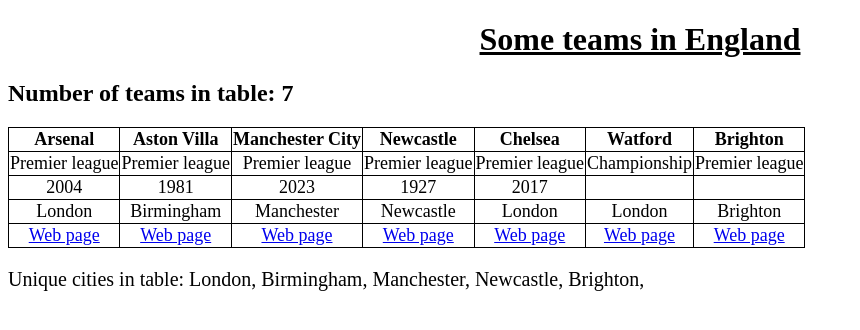
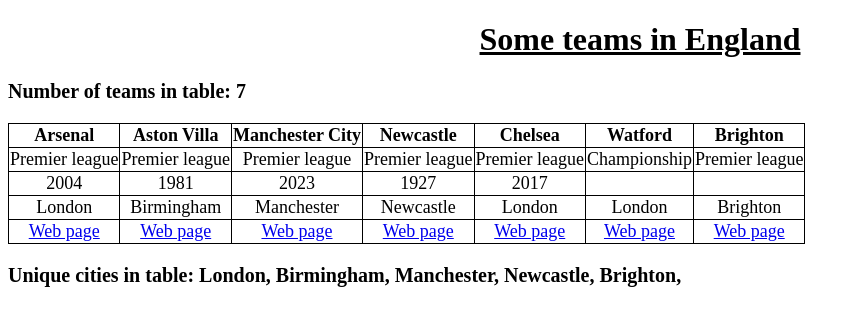
Before and after one commit to gustavhedegard/some-teams, a PHP site: page / in a window 1280 px wide. Shown: the top 330 px of the page, without its empty margins (0-860 px from the left). Run offline with PHP 8.4, Linux system fonts and the light colour scheme.

Commit message:
final commit

```diff
--- a/index.php
+++ b/index.php
@@ -1,6 +1,7 @@
 <?php
 require __DIR__ . "/header.html";
 ?>
+
 <body>
 
   <h1>Some teams in England</h1>
@@ -18,4 +19,5 @@ require __DIR__ . "/cities.php";
 </body>
 <footer>
 </footer>
+
 </html>
--- a/numberOfTeams.php
+++ b/numberOfTeams.php
@@ -6,5 +6,5 @@ $numberOfTeams = count($teams);
 ?>
 
 <article>
-  <h2>Number of teams in table: <?php echo $numberOfTeams ?></h2>
+  <p>Number of teams in table: <?php echo $numberOfTeams ?></p>
 </article>
--- a/style.css
+++ b/style.css
@@ -1,14 +1,19 @@
-*{box-sizing: border-box;}
+* {
+  box-sizing: border-box;
+}
 
-h1, table{
+h1,
+table {
   text-align: center;
 }
 
-h1{
+h1 {
   text-decoration: underline;
 }
 
-table, th, td {
+table,
+th,
+td {
   border: 1px solid;
   border-collapse: collapse;
   font-size: 18px;
@@ -16,4 +21,5 @@ table, th, td {
 
 p {
   font-size: 20px;
+  font-weight: bold;
 }
```
Lines whose indentation alone changed are shown as unchanged.
